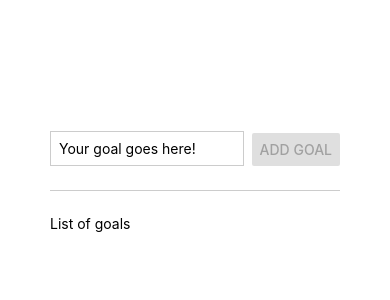
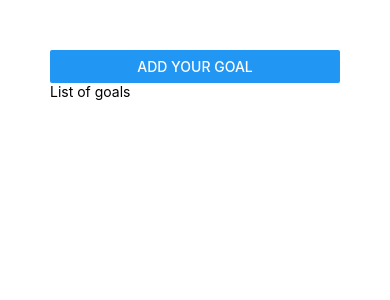
Before and after one commit to omar-diaa-48/goal-list-react-native, a React Native app: screen / in a window 390 px wide. Shown: the top 300 px of the page. Built offline with nearby package versions, Linux system fonts and the light colour scheme.

Commit message:
feat: add goal input modal

```diff
--- a/App.js
+++ b/App.js
@@ -1,29 +1,36 @@
 import { useState } from 'react';
-import { FlatList, StyleSheet, Text, View } from 'react-native';
+import { Button, FlatList, StyleSheet, Text, View } from 'react-native';
 import GoalInput from './components/GoalInput';
 import GoalItem from './components/GoalItem';
 
 export default function App() {
+  const [isModalVisible, setIsModalVisible] = useState(false)
   const [listOfGoals, setListOfGoals] = useState([]);
 
-  const handlePress = (goal) => {
+  const handleAddGoal = (goal) => {
     if (goal) {
       setListOfGoals((prevValue) => [...prevValue, goal])
-      // handleResetInput();
+      handleEndAddGoal();
     }
   }
+
+  const handleStartAddGoal = () => {
+    setIsModalVisible(true)
+  }
+
+  const handleEndAddGoal = () => {
+    setIsModalVisible(false)
+  }
+
 
   const handleDelete = (idx) => {
     setListOfGoals((prevValue) => prevValue.filter((goal, index) => index !== idx))
   }
 
-  const handleResetInput = () => {
-    setGoal("")
-  }
-
   return (
     <View style={styles.appContainer}>
-      <GoalInput handlePress={handlePress} />
+      <Button title='Add your goal' onPress={handleStartAddGoal}></Button>
+      <GoalInput handleAddGoal={handleAddGoal} handleEndAddGoal={handleEndAddGoal} isVisible={isModalVisible} />
       <View style={styles.goalsListContainer}>
         <Text>List of goals</Text>
 
--- a/components/GoalInput.js
+++ b/components/GoalInput.js
@@ -1,35 +1,56 @@
 import React, { useState } from 'react'
-import { Button, StyleSheet, TextInput, View } from 'react-native'
+import { Button, Image, Modal, StyleSheet, TextInput, View } from 'react-native'
 
-const GoalInput = ({ handlePress }) => {
+const GoalInput = ({ isVisible, handleAddGoal, handleEndAddGoal }) => {
     const [goal, setGoal] = useState("")
 
     return (
-        <View style={styles.inputContainer}>
-            <TextInput style={styles.textInput} placeholder='Your goal goes here!' value={goal} onChangeText={setGoal} />
-            <Button title='Add Goal' disabled={!goal} onPress={() => handlePress(goal)} />
-        </View>
+        <Modal visible={isVisible} animationType='slide'>
+            <View style={styles.inputContainer}>
+                <Image style={styles.image} source={require('../assets/images/goal.png')} />
+                <TextInput style={styles.textInput} placeholder='Your goal goes here!' value={goal} onChangeText={setGoal} />
+                <View style={styles.buttonContainer}>
+                    <View style={styles.button}>
+                        <Button title='Add Goal' disabled={!goal} onPress={() => handleAddGoal(goal)} color="#5e0acc" />
+                    </View>
+                    <View style={styles.button}>
+                        <Button title='Cancel' onPress={handleEndAddGoal} color="#f31282" />
+                    </View>
+                </View>
+            </View>
+        </Modal>
     )
 }
 
 const styles = StyleSheet.create({
     inputContainer: {
         flex: 1,
-        flexDirection: 'row',
-        justifyContent: 'space-between',
-        alignItems: 'flex-end',
-        paddingBottom: 24,
-        marginBottom: 24,
-        borderBottomWidth: 1,
-        borderBottomColor: '#cccccc',
-        gap: 8
+        justifyContent: 'center',
+        alignItems: 'center',
+        gap: 8,
+        backgroundColor: '#311b6b'
     },
     textInput: {
         borderWidth: 1,
         borderColor: '#cccccc',
         width: '70%',
-        padding: 8
+        padding: 8,
+        color: 'white'
     },
+    buttonContainer: {
+        flexDirection: 'row',
+        justifyContent: 'center'
+    },
+    button: {
+        width: '30%',
+        marginHorizontal: 8,
+        marginBottom: 8
+    },
+    image: {
+        width: 100,
+        height: 100,
+        margin: 20
+    }
 })
 
 export default GoalInput
```
Also changed, not shown: assets/images/goal.png (added).
